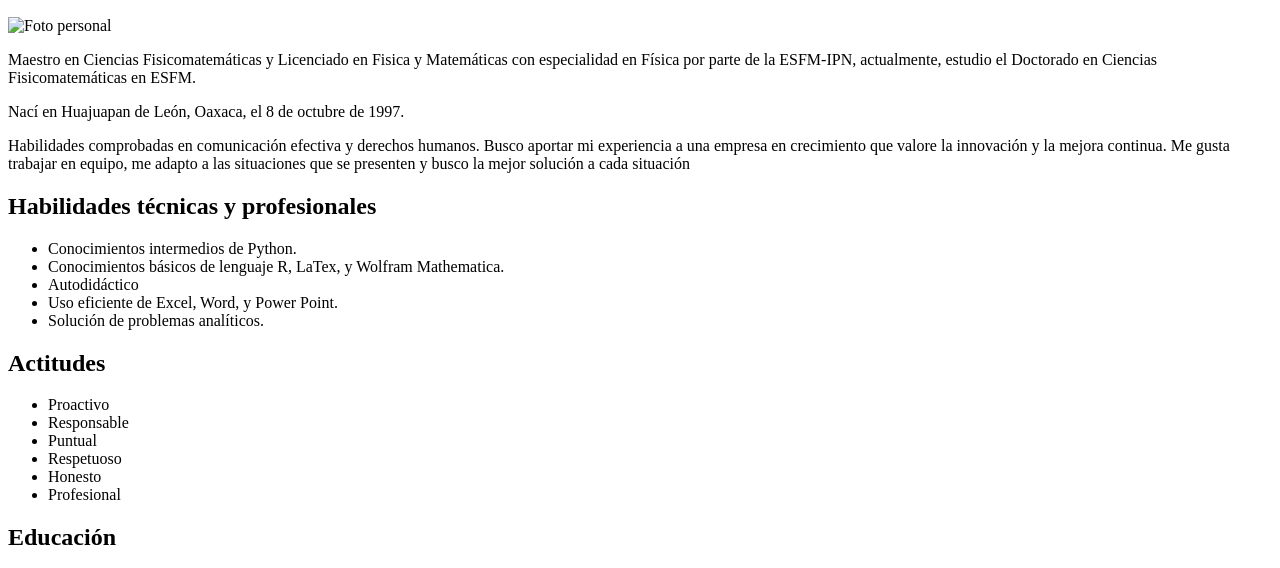
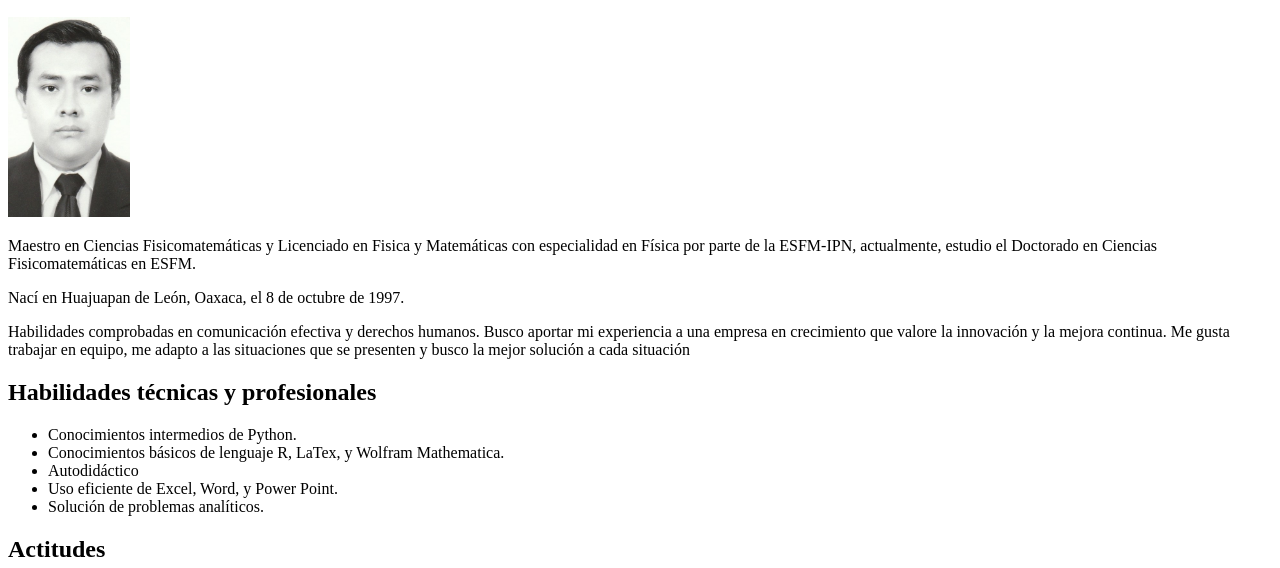
Before and after one commit to SergioRamz02/CV-Prueba, a plain HTML site: page index.html in a window 1280 px wide. Shown: the part 156-724 px from the top of the page. Drawn offline with Linux system fonts and the light colour scheme.

Commit message:
Colocando foto de perfil

```diff
--- a/index.html
+++ b/index.html
@@ -23,7 +23,7 @@
 <!--Sección de Inicio-->
 <section id="inicio">
     <h1>Sergio Emmanuel Ramírez Escamilla</h1>
-    <img src="./Foto para perfil 2.jpg" alt="Foto personal"  height="200px">
+    <img src="./CV_Prueba/Foto para perfil 2.jpg" alt="Foto personal"  height="200px">
     <p>Maestro en Ciencias Fisicomatemáticas y Licenciado en Fisica y Matemáticas con especialidad en Física por parte de la ESFM-IPN, actualmente, estudio el Doctorado en Ciencias Fisicomatemáticas en ESFM.</p>
     <p>Nací en Huajuapan de León, Oaxaca, el 8 de octubre de 1997.</p>
     <p>Habilidades comprobadas en comunicación efectiva y derechos humanos. Busco aportar mi experiencia a una empresa en crecimiento que valore la innovación y la mejora continua.
```
